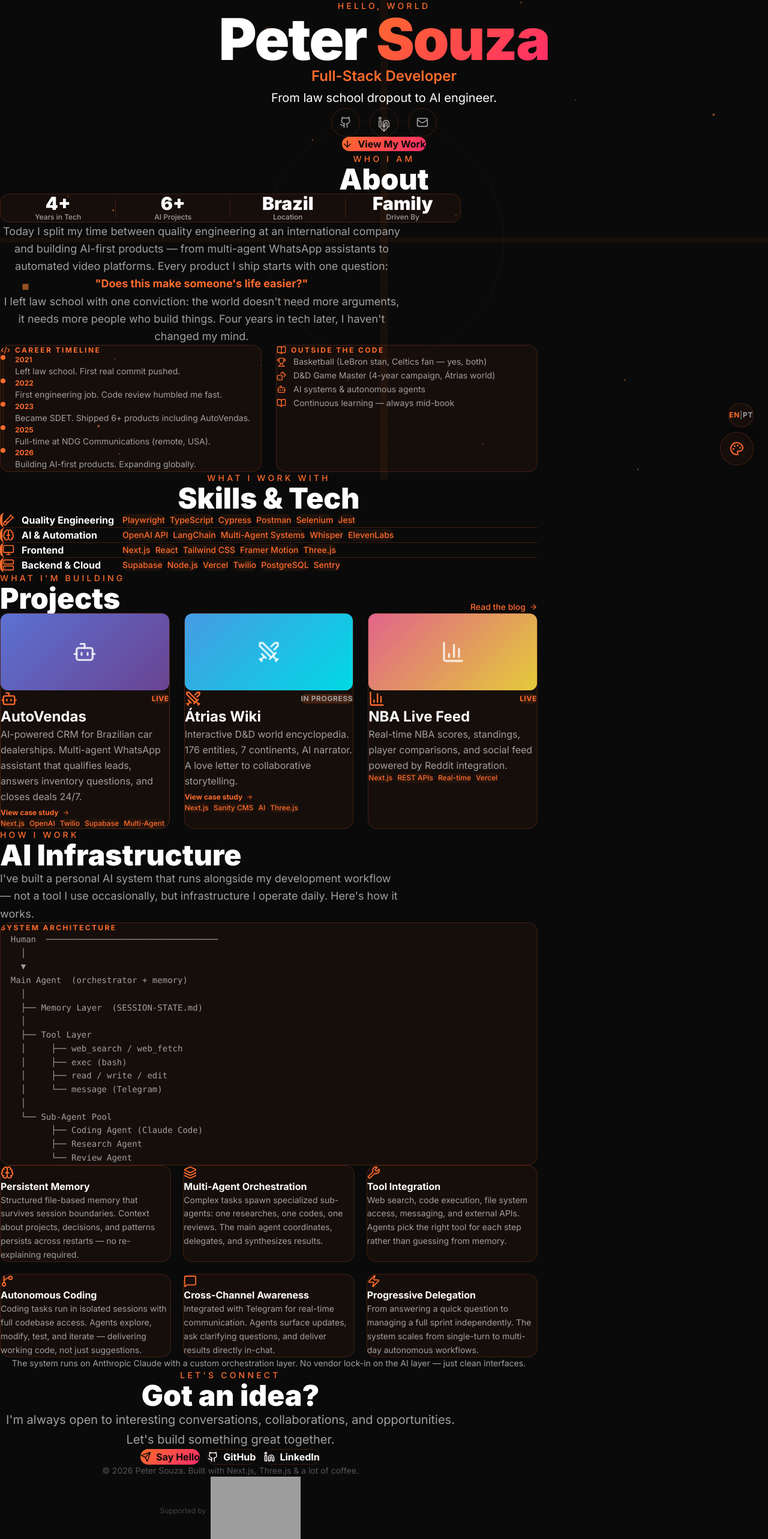
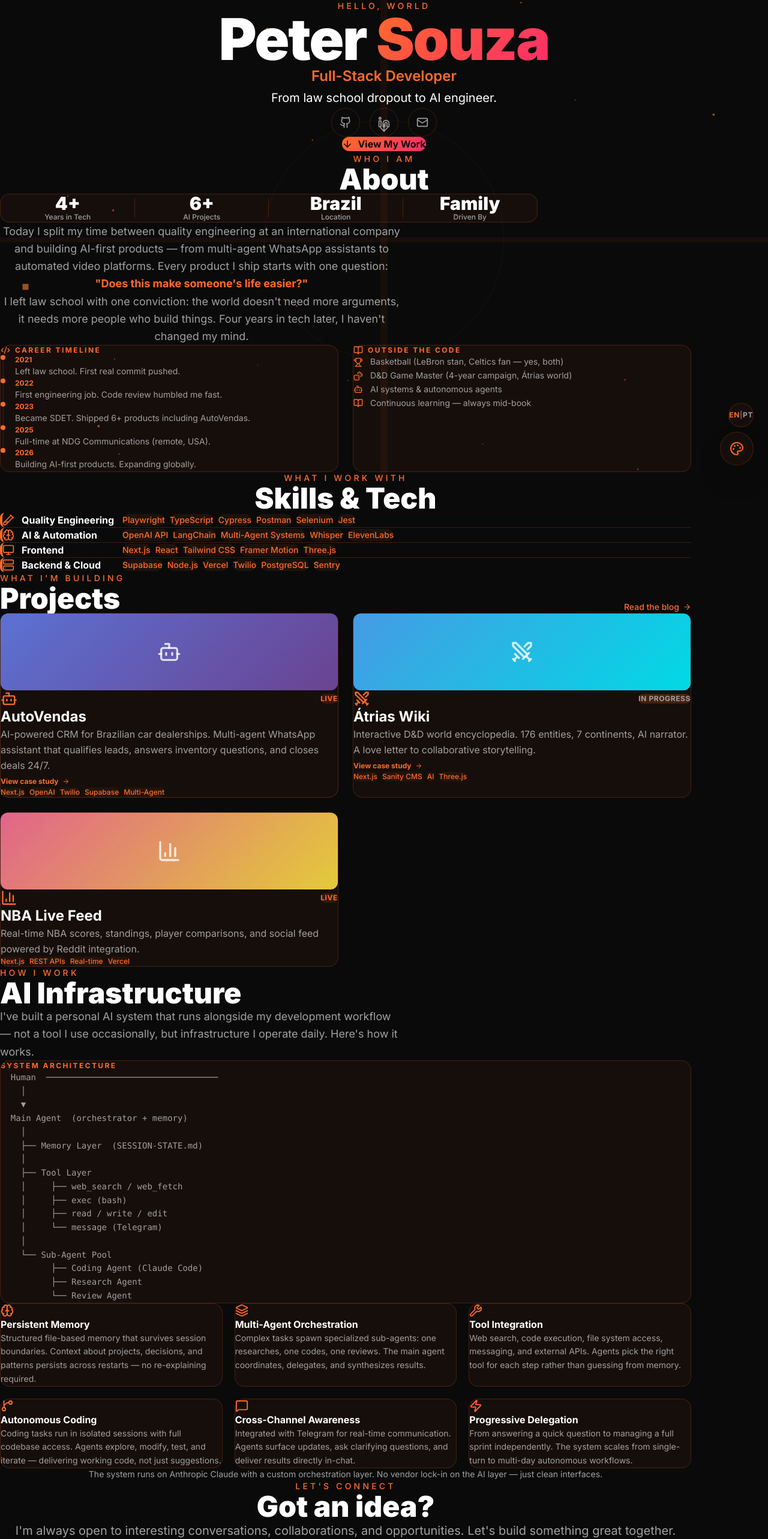
Before and after one commit to PeterTechDev/petersouza-dev, a Next.js app: page / in a window 1280 px wide. Shown: the top 2566 px of the page at 60% size. Built offline with nearby package versions, Linux system fonts and the light colour scheme; grey boxes are pictures that could not be loaded; a web font is replaced by a local one.

Commit message:
fix: consistent container widths, padding, and spacing across all sections

```diff
--- a/src/components/AIAgents.tsx
+++ b/src/components/AIAgents.tsx
@@ -50,8 +50,8 @@ export function AIAgents() {
   const [showDetails, setShowDetails] = useState(false);
 
   return (
-    <section className="py-20 sm:py-28 lg:py-32 px-6 sm:px-10 lg:px-16" id="ai-agents">
-      <div className="max-w-4xl mx-auto">
+    <section className="py-24 sm:py-32 lg:py-40 px-6 md:px-12 lg:px-20" id="ai-agents">
+      <div className="max-w-6xl mx-auto">
         <motion.div
           initial={{ opacity: 0, y: 20 }}
           whileInView={{ opacity: 1, y: 0 }}
--- a/src/components/About.tsx
+++ b/src/components/About.tsx
@@ -22,7 +22,7 @@ export function About() {
   const interests = t<string[]>("about.interests");
 
   return (
-    <section className="py-20 sm:py-28 lg:py-32 px-6 sm:px-8" id="about">
+    <section className="py-24 sm:py-32 lg:py-40 px-6 md:px-12 lg:px-20" id="about">
       {/* Section header — centered */}
       <motion.div
         className="text-center mb-12"
@@ -47,7 +47,7 @@ export function About() {
 
       {/* Stats row — centered, max-w-3xl */}
       <motion.div
-        className="max-w-3xl mx-auto grid grid-cols-2 sm:grid-cols-4 mb-14"
+        className="max-w-4xl mx-auto grid grid-cols-2 sm:grid-cols-4 mb-14"
         initial={{ opacity: 0, y: 20 }}
         whileInView={{ opacity: 1, y: 0 }}
         viewport={{ once: true }}
@@ -105,7 +105,7 @@ export function About() {
       </motion.div>
 
       {/* Timeline + Interests side by side — max-w-4xl */}
-      <div className="max-w-4xl mx-auto grid md:grid-cols-2 gap-6 mb-10">
+      <div className="max-w-6xl mx-auto grid md:grid-cols-2 gap-6 mb-10">
         {/* Timeline */}
         <motion.div
           className="rounded-2xl border p-6 sm:p-8"
--- a/src/components/Contact.tsx
+++ b/src/components/Contact.tsx
@@ -10,8 +10,8 @@ export function Contact() {
   const { t } = useLocale();
 
   return (
-    <section className="py-20 sm:py-28 lg:py-32 px-6 sm:px-10 lg:px-16" id="contact">
-      <div className="max-w-3xl mx-auto text-center">
+    <section className="py-24 sm:py-32 lg:py-40 px-6 md:px-12 lg:px-20" id="contact">
+      <div className="max-w-6xl mx-auto text-center">
         <motion.div
           initial={{ opacity: 0, y: 20 }}
           whileInView={{ opacity: 1, y: 0 }}
--- a/src/components/Hero.tsx
+++ b/src/components/Hero.tsx
@@ -13,14 +13,14 @@ export function Hero() {
 
   return (
     <section
-      className="py-32 md:py-40 flex flex-col items-center justify-center px-5 sm:px-6 relative"
+      className="py-24 sm:py-32 lg:py-40 flex flex-col items-center justify-center px-6 md:px-12 lg:px-20 relative"
       style={{ color: theme.colors.text }}
     >
       <motion.div
         initial={{ opacity: 0, y: 30 }}
         animate={{ opacity: 1, y: 0 }}
         transition={{ duration: 0.8, ease: "easeOut" }}
-        className="text-center max-w-4xl"
+        className="text-center max-w-6xl"
       >
         {/* Greeting */}
         <motion.p
--- a/src/components/Projects.tsx
+++ b/src/components/Projects.tsx
@@ -52,8 +52,8 @@ export function Projects() {
   const { t } = useLocale();
 
   return (
-    <section className="py-20 sm:py-28 lg:py-32 px-6 sm:px-10 lg:px-16" id="projects">
-      <div className="max-w-4xl mx-auto">
+    <section className="py-24 sm:py-32 lg:py-40 px-6 md:px-12 lg:px-20" id="projects">
+      <div className="max-w-6xl mx-auto">
         <motion.div
           initial={{ opacity: 0, y: 20 }}
           whileInView={{ opacity: 1, y: 0 }}
@@ -85,7 +85,7 @@ export function Projects() {
           </Link>
         </motion.div>
 
-        <div className="grid grid-cols-1 md:grid-cols-2 lg:grid-cols-3 gap-6">
+        <div className="grid grid-cols-1 md:grid-cols-2 gap-6">
           {projects.map((project, i) => (
             <motion.div
               key={project.id}
--- a/src/components/Skills.tsx
+++ b/src/components/Skills.tsx
@@ -33,8 +33,8 @@ export function Skills() {
   const { t } = useLocale();
 
   return (
-    <section className="py-20 sm:py-28 lg:py-32 px-6 sm:px-10 lg:px-16" id="skills">
-      <div className="max-w-4xl mx-auto">
+    <section className="py-24 sm:py-32 lg:py-40 px-6 md:px-12 lg:px-20" id="skills">
+      <div className="max-w-6xl mx-auto">
         <motion.div
           className="text-center mb-10 sm:mb-14"
           initial={{ opacity: 0, y: 20 }}
```
